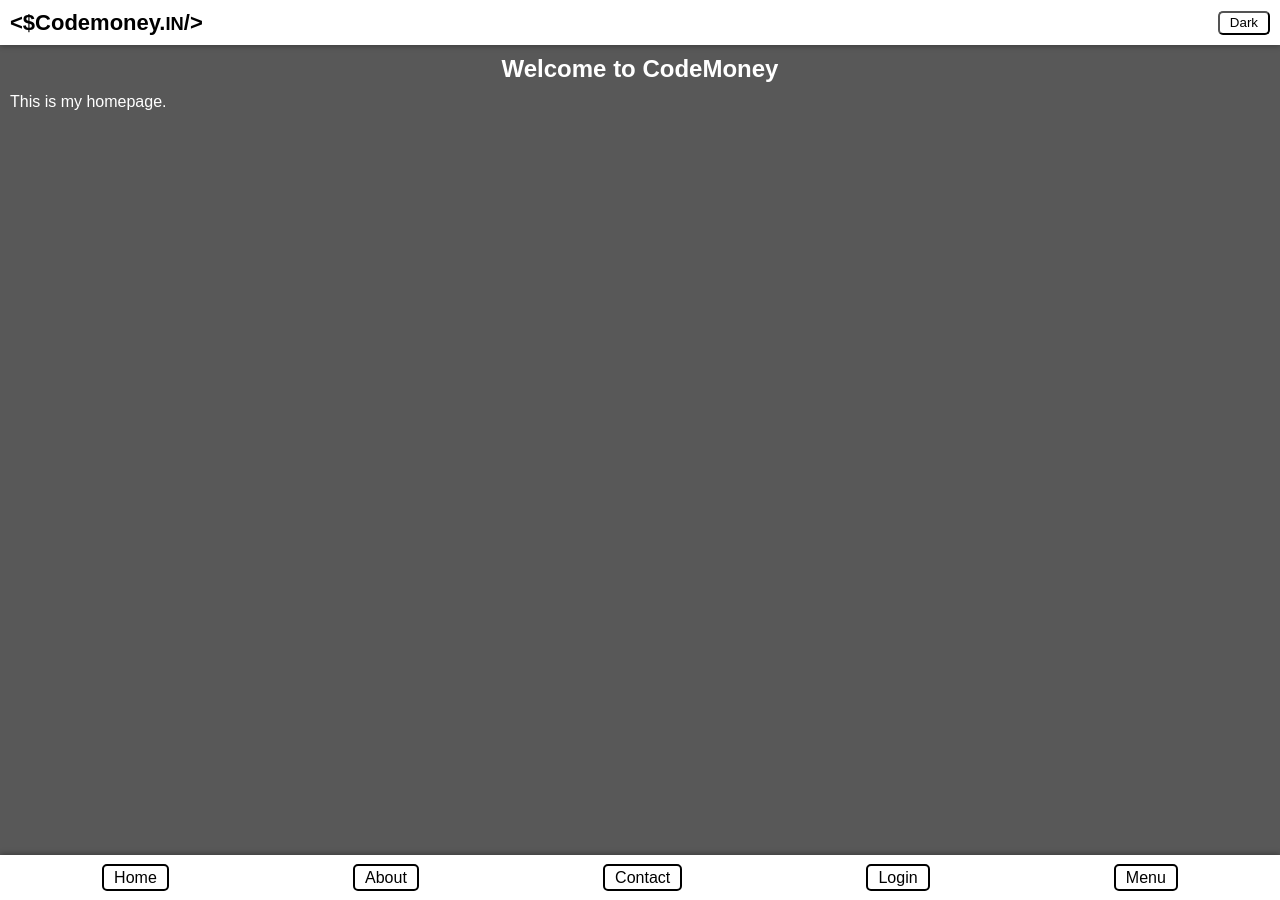
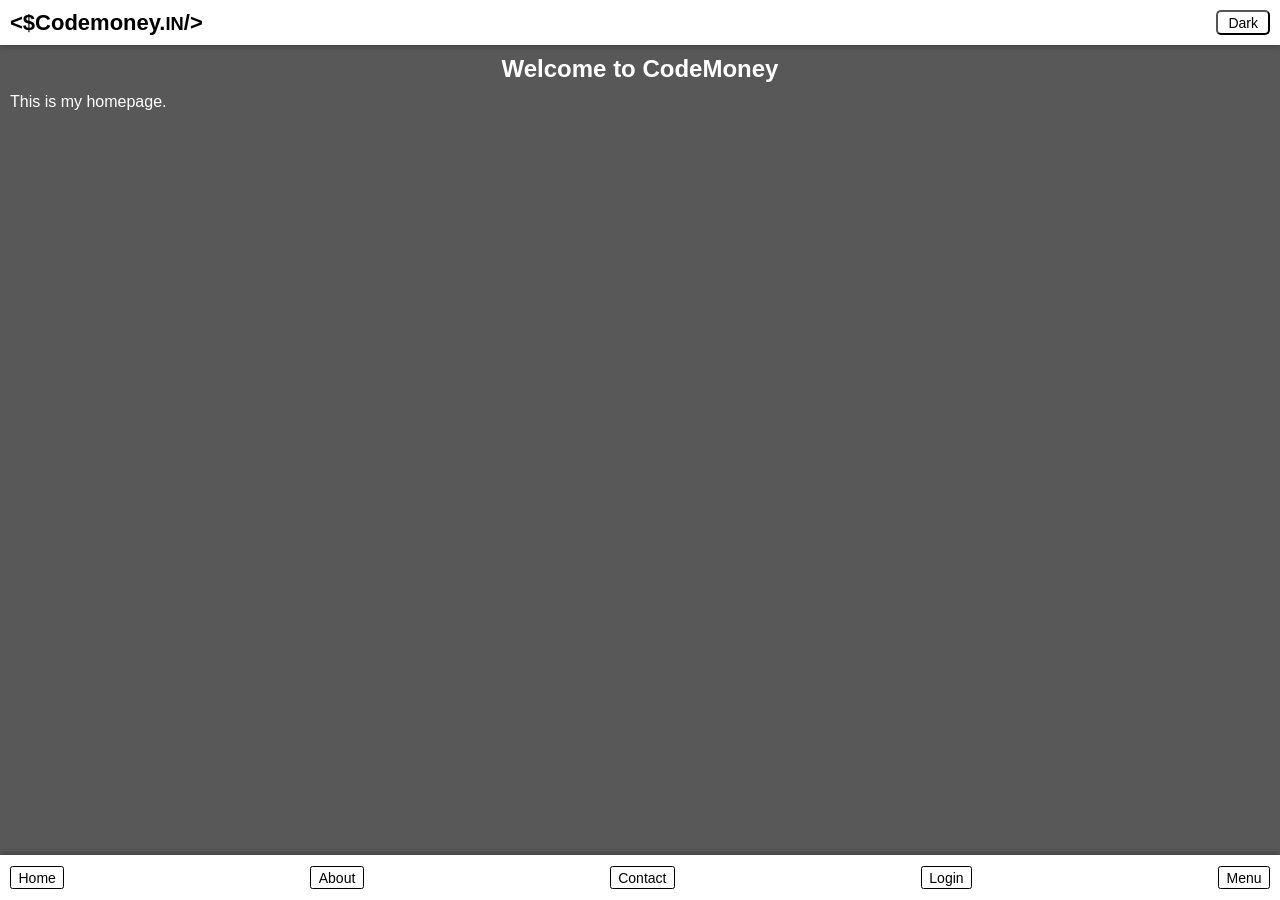
Before and after one commit to naahchi/testing, a Jekyll site: the page built from index.html, in a window 1280 px wide and 900 px high. Built offline with Jekyll 4.4.1, drawn with Linux system fonts in a browser that asks for light colours.

Commit message:
Update style.css

```diff
--- a/css/style.css
+++ b/css/style.css
@@ -6,18 +6,6 @@ h2{
     text-align: center;
     padding: 10px;
 }
-/* .top_nav{
-    width: 100%;
-    height: 45px;
-    position: fixed;
-    top: 0;
-    display: flex;
-    align-items: center;
-    z-index: 99;
-    padding: 0 10px;
-    background-color: #fff;
-    box-shadow: 0 2px 5px 0 rgba(0, 0, 0, 0.26);
-} */
 .top_nav{
     position: sticky;
     top: 0;
@@ -37,26 +25,12 @@ h2{
 }
 .top_nav button{
     text-transform: capitalize;
-    /* font-size: 14px; */
+    font-size: 14px;
     margin-left: auto;
     background-color: transparent;
     padding: 2.5px 10px;
     border-radius: 5px;
 }
-
-/* .bottom_nav{
-    width: 100%;
-    height: 45px;
-    position: fixed;
-    bottom: 0;
-    display: flex;
-    align-items: center;
-    z-index: 99;
-    padding: 0 10px;
-    justify-content: space-between;
-    background-color: #fff;
-    box-shadow: 0 -2px 5px 0 rgba(0, 0, 0, 0.26);
-} */
 .bottom_nav{
     position: fixed;
     bottom: 0;
@@ -66,16 +40,17 @@ h2{
     padding: 0 10px;
     display: flex;
     align-items: center;
-    justify-content: space-around;
+    justify-content: space-between;
     background-color: white;
     box-shadow: 0 -2px 5px 0 rgba(0, 0, 0, 0.26);
 }
 .bottom_nav a{
     text-decoration: none;
+    font-size: 14px;
     color: black;
-    padding: 2.5px 10px;
-    border: 2px solid black;
-    border-radius: 5px;
+    padding: 2.5px 7.5px;
+    border: 1px solid black;
+    border-radius: 2.5px;
 }
 main{
     min-height: 100dvh;
```
